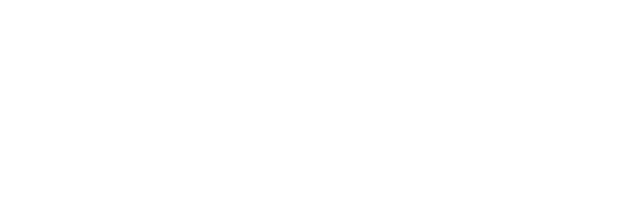
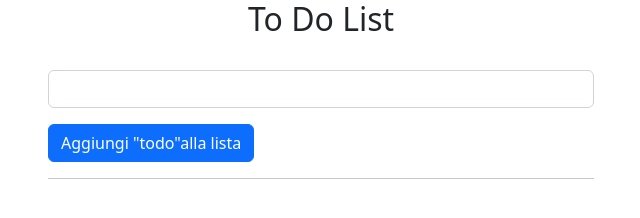
Before and after one commit to PierluigiTornesi/vue-todolist, a plain HTML site: page index.html in a window 1280 px wide. Shown: the whole page, without its empty margins (319-959 px from the left). Drawn offline with nearby package versions, Linux system fonts and the light colour scheme.

Commit message:
add: milestone 1

```diff
--- a/index.html
+++ b/index.html
@@ -16,7 +16,27 @@
 <body>
 
     <div id="app">
+        <div class="container">
+            <h2 class="text-center">To Do List</h2>
 
+            <div class="row justify-content-center">
+                <div class="col-6">
+                    <div class="mb-3">
+                        <label for="todo" class="form-label"></label>
+                        <input type="text" class="form-control" id="todo" v-model="todo" >
+                    </div>
+
+                    <button class="btn btn-primary" @click="addToDo">Aggiungi "todo"alla lista</button>
+
+                    <hr>
+                    <ul class="list-group">
+                        <li v-for="(item,index) in todolist"  :key=index class="list-group-item">
+                            {{todolist[index]}}
+                        </li>
+                    </ul>
+                </div>
+            </div>
+        </div>
     </div>
 
     <script src="js/script.js"></script>
--- a/js/script.js
+++ b/js/script.js
@@ -3,14 +3,17 @@ const {createApp} = Vue;
 const app = createApp({
     data(){
         return{
-
+           todo: "",
+           todolist:[],
         };
     },
     created(){
 
     },
     methods: {
-
+        addToDo: function(){
+            this.todolist.push(this.todo)
+        }
     },
 })
 
```
